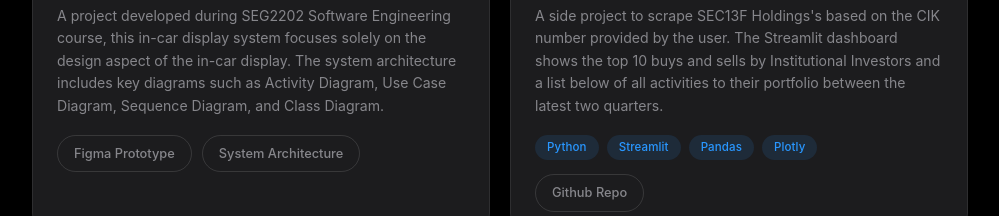
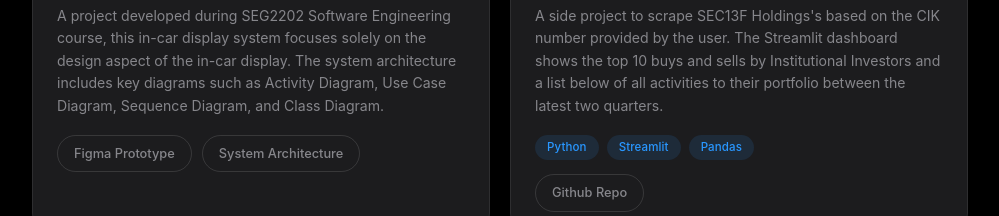
Before and after one commit to Justin-yww/my-portfolio, a plain HTML site: page index.html in a window 1280 px wide. Shown: the part 1720-1936 px from the top of the page, without its empty margins (140-1139 px from the left). Drawn offline with Linux system fonts and the light colour scheme.

Commit message:
[FIX] Update issues

```diff
--- a/index.html
+++ b/index.html
@@ -226,7 +226,6 @@
                 <span class="project-tag">Python</span>
                 <span class="project-tag">Streamlit</span>
                 <span class="project-tag">Pandas</span>
-                <span class="project-tag">Plotly</span>
               </div>
               <div class="project-links">
                 <a
```
Also changed, not shown: projects.html (+0 -1 lines).
